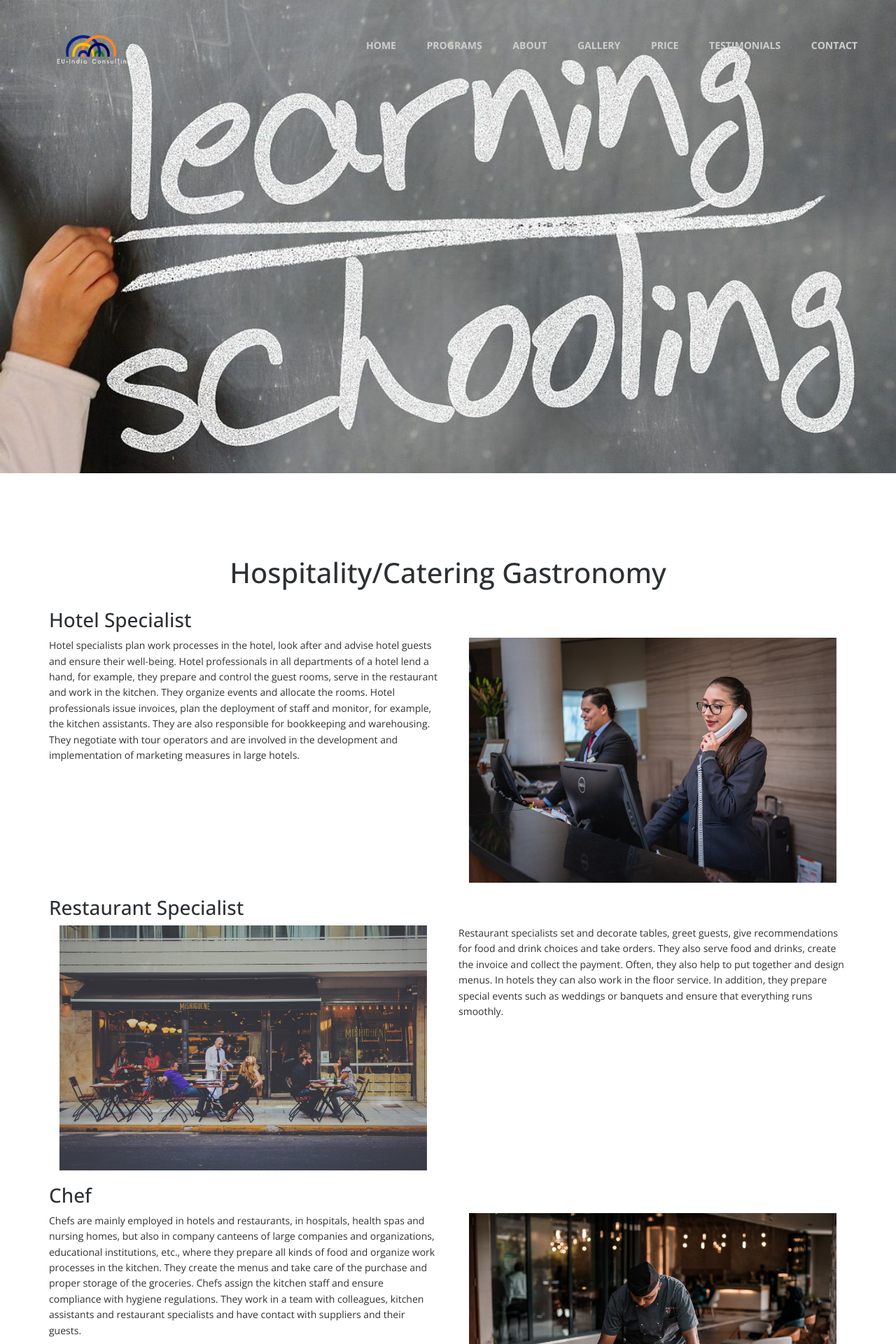
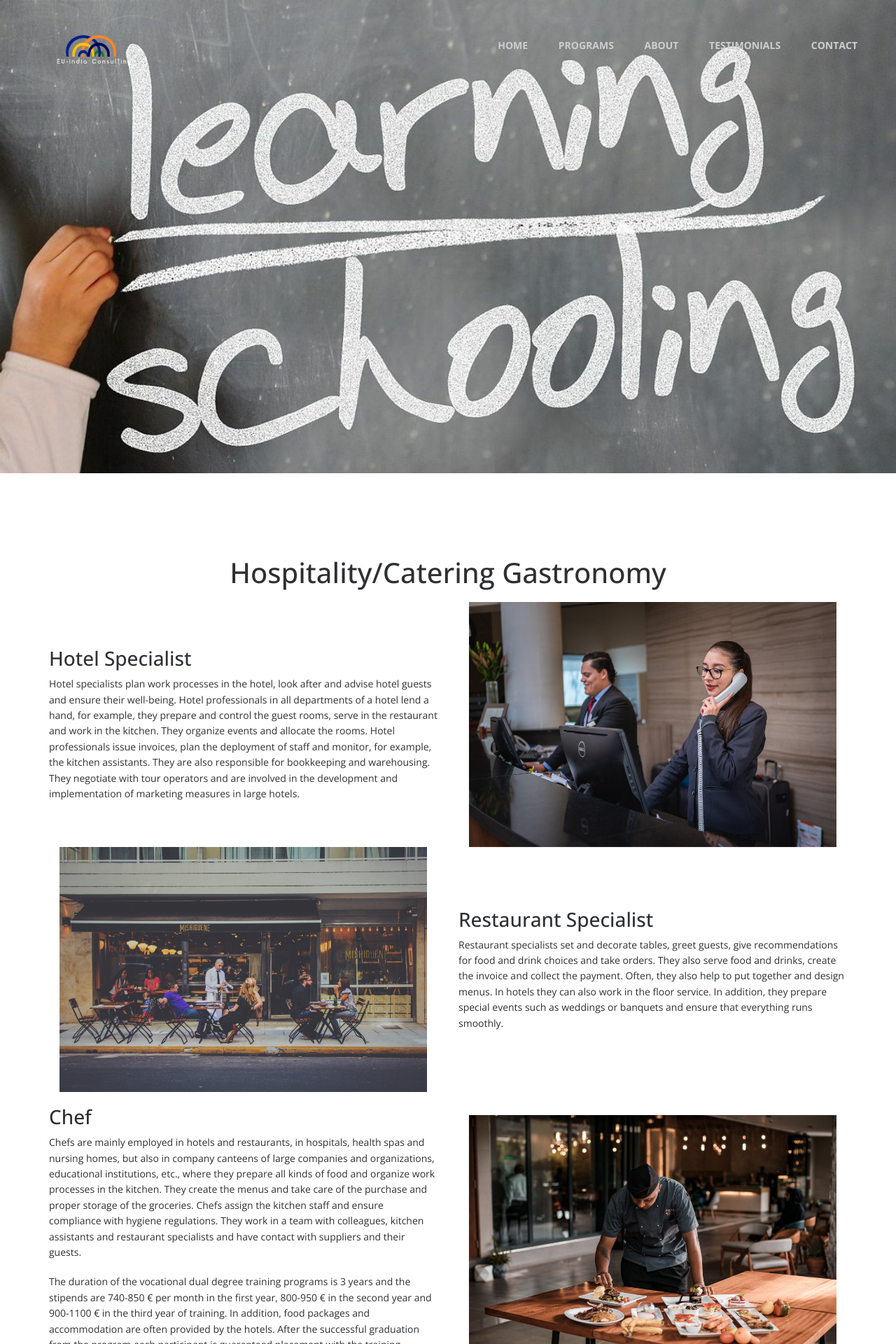
Before and after one commit to sharmaprakhar475/eu-india-consulting, a PHP site: page /hospitality.php in a window 1280 px wide. Shown: the top 1920 px of the page at 70% size. Run offline with PHP 8.4, Linux system fonts and the light colour scheme; some libraries are stand-ins or nearby versions.

Commit message:
cut-2 dev-3

```diff
--- a/css/main.css
+++ b/css/main.css
@@ -956,5 +956,8 @@ footer.footer h2 {
 }
 .euindia-banner img{
 	width:100vw;
-
 }
+.vertical-center{
+	display: flex;
+    align-items: center;
+}
--- a/footer.php
+++ b/footer.php
@@ -8,8 +8,8 @@
       <li><a href="#banner">Home</a></li>
       <li><a href="#services">Programs</a></li>
       <li><a href="#content-3-10">About</a></li>
-      <li><a href="#gallery">Gallery</a></li>
-      <li><a href="#pricing5">Price</a></li>
+      <!-- <li><a href="#gallery">Gallery</a></li>
+      <li><a href="#pricing5">Price</a></li> -->
       <li><a href="#testimonials">Testimonials</a></li>
       <li><a href="#contact">Contact</a></li>
     </ul>
--- a/header.php
+++ b/header.php
@@ -1,14 +1,31 @@
+<?php
+$filename=basename($_SERVER['SCRIPT_NAME']);
+$filename_arr=explode(".",$filename);
+$page_type=$filename_arr[0];
+if($page_type=="index"){
+$banner_url="./images/slides/3.jpg";
+}
+else if($page_type=="bachelor"){
+  $banner_url="./images/ba.jpg";
+}
+else if($page_type=="masters"){
+  $banner_url="./images/ma.jpg";
+}
+else{
+  $banner_url="./images/slides/3.jpg";
+}
+?>
 <section class="banner" role="banner"  >
   <header id="header">
-    <div class="header-content clearfix" > <a class="logo" href="index.html"><img src="images/logo/logo.png" width="150px" style="padding-top:5px;"></a>
+    <div class="header-content clearfix" > <a class="logo" href="/"><img src="images/logo/logo.png" width="150px" style="padding-top:5px;"></a>
       <nav class="navigation" role="navigation">
         <ul class="primary-nav" style="padding-top:15px;padding-bottom:0px;">
 		      <li><a href="#banner">Home</a></li>
           <li><a href="#services">Programs</a></li>
           <li><a href="#content-3-10">About</a></li>
-          <li><a href="#gallery">Gallery</a></li>
+          <!-- <li><a href="#gallery">Gallery</a></li> -->
          <!-- <li><a href="#teams">Our Team</a></li>-->
-          <li><a href="#pricing5">Price</a></li>
+          <!-- <li><a href="#pricing5">Price</a></li> -->
           <li><a href="#testimonials">Testimonials</a></li>
           <li><a href="#contact">Contact</a></li>
         </ul>
@@ -17,7 +34,7 @@
   </header>
   <!-- banner text -->
     <!-- <div class="banner" id="banner">  -->
-    <div class="euindia-banner"><img src="./images/slides/3.jpg"></div>
+    <div class="euindia-banner"><img src="<?php echo $banner_url; ?>"></div>
     <!-- <div class="slider-banner">
             <div data-lazy-background="images/slides/3.jpg"  >  -->
                 <!-- <h3 data-pos="['68%', '-40%', '58%', '42%']" data-duration="700" data-effect="move">
--- a/hospitality.php
+++ b/hospitality.php
@@ -43,9 +43,10 @@ include "./header.php";
   <div class="section-header">
     <h2 class="wow fadeInDown animated" style="padding-bottom: 10px;">Hospitality/Catering Gastronomy</h2>
 
-        <h3 style="text-align: left;">Hotel Specialist</h3>
-        <div class="row">
-          <div class="col-sm-6">
+
+        <div class="row vertical-center">
+          <div class="col-sm-6 ">
+          <h3 style="text-align: left;">Hotel Specialist</h3>
         <p style="padding-bottom:10px;text-align: left;">Hotel specialists plan work processes in the hotel, look after and advise hotel guests and ensure their well-being. Hotel professionals in all departments of a hotel lend a hand, for example, they prepare and control the guest rooms, serve in the restaurant and work in the kitchen. They organize events and allocate the rooms. Hotel professionals issue invoices, plan the deployment of staff and monitor, for example, the kitchen assistants. They are also responsible for bookkeeping and warehousing. They negotiate with tour operators and are involved in the development and implementation of marketing measures in large hotels.</p>
         </div>
           <div class="col-sm-6">
@@ -53,18 +54,20 @@ include "./header.php";
           </div>
         </div>
 
-        <h3 style="text-align: left;">Restaurant Specialist</h3>
-        <div class="row">
+
+        <div class="row vertical-center">
           <div class="col-sm-6">
         <img src="./images/restaurant_specialist.jpg" height="350px" width="fit-content">
         </div>
-          <div class="col-sm-6">
+          <div class="col-sm-6 ">
+          <h3 style="text-align: left;">Restaurant Specialist</h3>
         <p style="padding-bottom:10px;text-align: left;">Restaurant specialists set and decorate tables, greet guests, give recommendations for food and drink choices and take orders. They also serve food and drinks, create the invoice and collect the payment. Often, they also help to put together and design menus. In hotels they can also work in the floor service. In addition, they prepare special events such as weddings or banquets and ensure that everything runs smoothly.</p>
         </div>
         </div>
-        <h3 style="text-align: left;">Chef</h3>
-        <div class="row">
-          <div class="col-sm-6">
+
+        <div class="row vertical-center">
+          <div class="col-sm-6 ">
+          <h3 style="text-align: left;">Chef</h3>
         <p style="padding-bottom:10px;text-align: left;">Chefs are mainly employed in hotels and restaurants, in hospitals, health spas and nursing homes, but also in company canteens of large companies and organizations, educational institutions, etc., where they prepare all kinds of food and organize work processes in the kitchen. They create the menus and take care of the purchase and proper storage of the groceries. Chefs assign the kitchen staff and ensure compliance with hygiene regulations. They work in a team with colleagues, kitchen assistants and restaurant specialists and have contact with suppliers and their guests.</p>
         <p style="padding-bottom:10px;text-align: left;">The duration of the vocational dual degree training programs is 3 years and the stipends are 740-850 € per month in the first year, 800-950 € in the second year and 900-1100 € in the third year of training. In addition, food packages and accommodation are often provided by the hotels. After the successful graduation from the program each participant is guaranteed placement with the training partner.</p>
         </div>
@@ -72,14 +75,17 @@ include "./header.php";
         <img src="./images/chef.jpg" height="350px" width="fit-content">
         </div>
         </div>
+
+        <div class="row vertical-center">
+        <div class="col-sm-6" style="padding-bottom:20px;"><img src="./images/food_technician1.jpg" height="350px" width="fit-content"></div>
+
+        <div class="col-sm-6 ">
         <h3 style="text-align: left;">System catering specialists</h3>
-        <div class="row">
-        <div class="col-sm-6" style="padding-bottom:20px;"><img src="./images/food_technician1.jpg" height="350px" width="fit-content"></div>
-        <div class="col-sm-6"><p style="padding-bottom:10px;text-align: left;">System catering specialists organize all areas of a restaurant which is centrally established and part of a standardised catering concept. Part of their job profile is to ensure compliance with the specified standards. They regulate the work processes in purchasing, warehousing, the kitchen, in service, in guest relations or in sales and also take on personnel planning. System catering specialists also monitor the quality of the products, control the cost development, plan and implement marketing measures. They look after the guests, process complaints and ensure compliance with hygiene and safety rules.</p></div>
+        <p style="padding-bottom:10px;text-align: left;">System catering specialists organize all areas of a restaurant which is centrally established and part of a standardised catering concept. Part of their job profile is to ensure compliance with the specified standards. They regulate the work processes in purchasing, warehousing, the kitchen, in service, in guest relations or in sales and also take on personnel planning. System catering specialists also monitor the quality of the products, control the cost development, plan and implement marketing measures. They look after the guests, process complaints and ensure compliance with hygiene and safety rules.</p></div>
         </div>
-        <div class="row">
-        <div class="col-sm-6"><p style="padding-bottom:10px;text-align: left;">The duration of the vocational dual degree training program is 3 years and the stipends are 901 € per month in the first year, 1052 € in the second year and 1226 € in the third year of training. In addition, food packages are often provided by the employer. After the successful graduation from the program each participant is guaranteed placement with the training partner.</p></div>
-        <div class="col-sm-6"><img src="./images/food_technician.jpg" height="350px" width="fit-content"></div>
+        <div class="row vertical-center">
+        <div class="col-sm-6 "><p style="padding-bottom:10px;text-align: left;">The duration of the vocational dual degree training program is 3 years and the stipends are 901 € per month in the first year, 1052 € in the second year and 1226 € in the third year of training. In addition, food packages are often provided by the employer. After the successful graduation from the program each participant is guaranteed placement with the training partner.</p></div>
+        <div class="col-sm-6 "><img src="./images/food_technician.jpg" height="350px" width="fit-content"></div>
       </div>
         <!-- <h3 class="wow fadeInDown animated" style="padding-top: 20px;padding-bottom: 20px;">Higher Education</h3> -->
     <!-- <div class="row">
```
Also changed, not shown: bachelor.php (+4 -4 lines), construction.php (+4 -3 lines), food_production.php (+9 -5 lines), index.php (+9 -10 lines), masters.php (+6 -6 lines).
